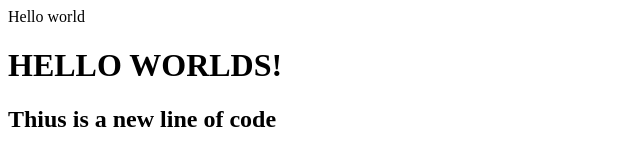
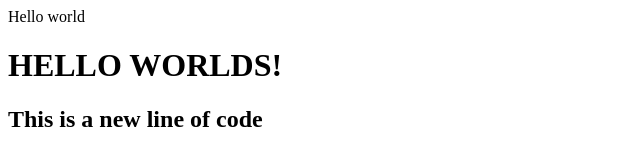
Before and after one commit to MrsRamirez/newSite, a plain HTML site: page index.html in a window 1280 px wide. Shown: the full height of the page, 0-640 px from the left. Drawn offline with Linux system fonts and the light colour scheme.

Commit message:
spelling corrections

```diff
--- a/index.html
+++ b/index.html
@@ -11,7 +11,7 @@
 <body>
   Hello world
   <h1>HELLO WORLDS!</h1>
-  <h2> Thius is a new line of code</h2>
+  <h2> This is a new line of code</h2>
   <script src="script.js"></script>
 </body>
 
```
